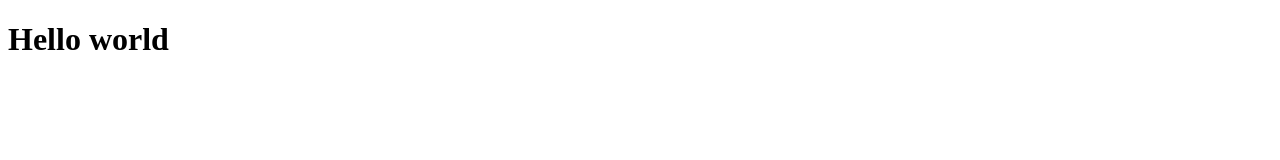
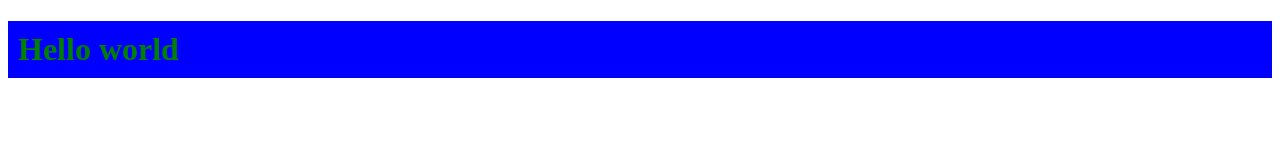
Before and after one commit to warc5/p.github.io, a plain HTML site: page site/index.html in a window 1280 px wide. Drawn offline with Linux system fonts and the light colour scheme.

Commit message:
add style to p2

```diff
--- a/site/index.html
+++ b/site/index.html
@@ -3,6 +3,7 @@
  <head>
  	<meta charset="UTF-8">
  	<title>Document</title>
+ 	<link rel="stylesheet" type="text/css" href="style.css">
  </head>
  <body>
  	<h1>Hello world</h1>
--- a/site/style.css
+++ b/site/style.css
@@ -0,0 +1,5 @@
+h1 {
+	padding: 10px;
+	color:green;
+	background-color: blue;
+	}
```
